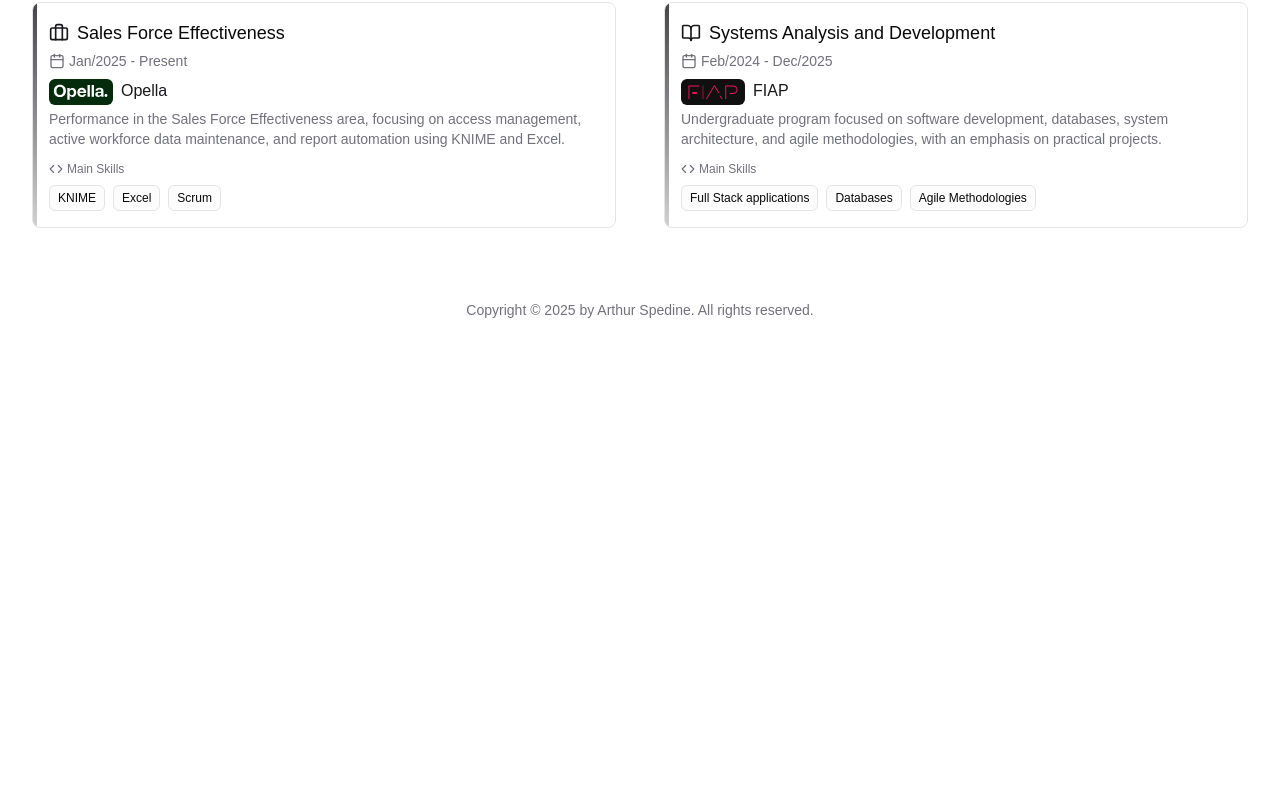
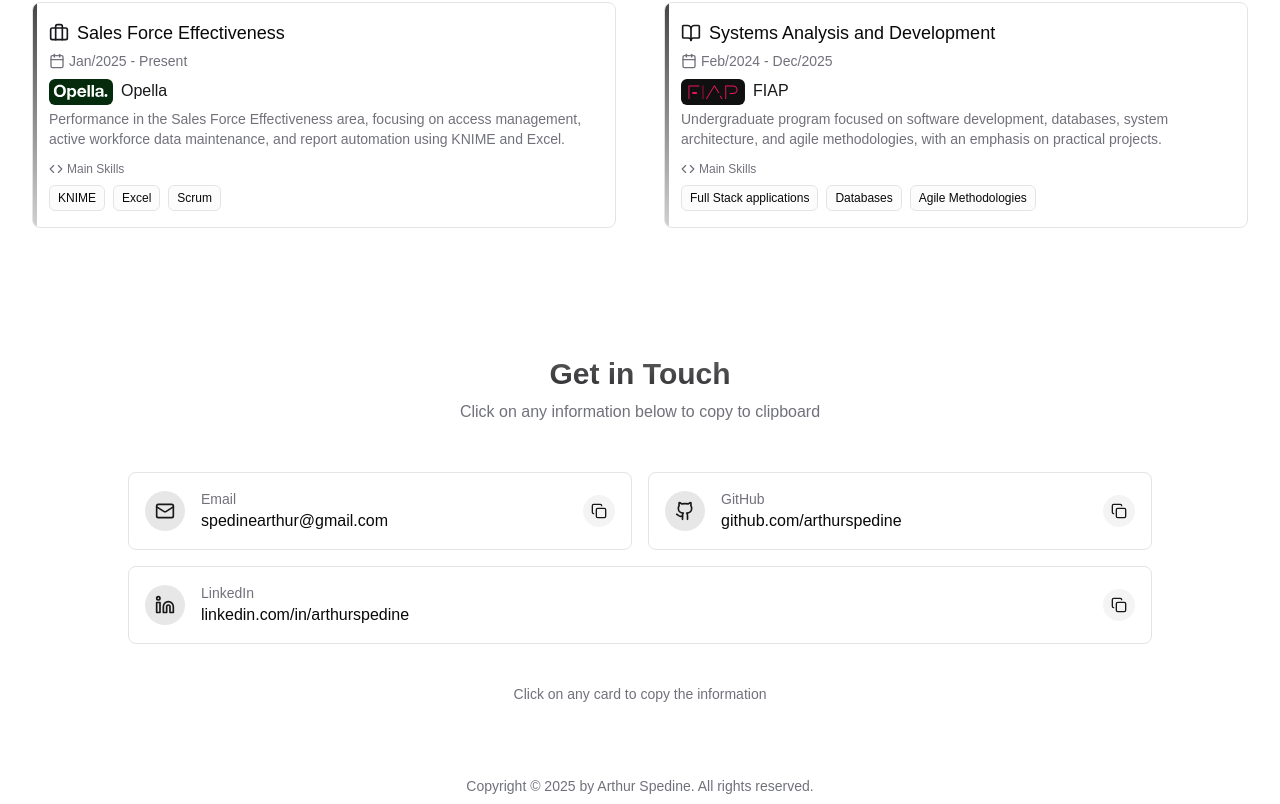
Before and after one commit to arthurspedine/portfolio, a Next.js app: page /en in a window 1280 px wide. Shown: the part 1890-2694 px from the top of the page. Before the commit the page ends 2218 px from the top, so only its background shows below. Built offline with nearby package versions, Linux system fonts and the light colour scheme; a web font is replaced by a local one.

Commit message:
feat: contacts section
TODO: Download resume

```diff
--- /dev/null
+++ b/src/app/[locale]/_components/contact-section.tsx
@@ -0,0 +1,90 @@
+'use client'
+import { ContactCard } from '@/components/contact-card'
+import { Spinner } from '@/components/spinner'
+import { motion } from 'framer-motion'
+import { Github, Linkedin, Mail, User } from 'lucide-react'
+import { useLocale, useTranslations } from 'next-intl'
+import { useEffect, useState } from 'react'
+
+type ContactItemData = {
+  iconName: string
+  label: string
+  value: string
+}
+
+export function ContactSection() {
+  const locale = useLocale()
+  const t = useTranslations('contact')
+  const [contacts, setContacts] = useState<ContactItemData[]>([])
+  const [isLoading, setIsLoading] = useState(true)
+
+  const iconMap: Record<string, React.ReactNode> = {
+    Mail: <Mail className='size-5' />,
+    Github: <Github className='size-5' />,
+    Linkedin: <Linkedin className='size-5' />,
+  }
+
+  useEffect(() => {
+    async function getContactItems() {
+      const response = await fetch(`/api/contacts?locale=${locale}`)
+      if (!response.ok) {
+        throw new Error('Failed to fetch contact data')
+      }
+      const data: ContactItemData[] = await response.json()
+      setContacts(data)
+      setIsLoading(false)
+    }
+
+    getContactItems()
+  }, [locale])
+
+  return (
+    <section
+      className='w-full py-16 px-4 sm:px-6 lg:px-8 transition-all'
+      id='contact'
+    >
+      <motion.div
+        initial={{ opacity: 0, y: 20 }}
+        transition={{ duration: 0.5 }}
+        whileInView={{ opacity: 1, y: 0 }}
+        className='text-center mb-12'
+      >
+        <h2 className='text-3xl font-bold bg-gradient-to-tr from-primary to-primary/60 bg-clip-text text-transparent'>
+          {t('title')}
+        </h2>
+        <p className='text-muted-foreground mt-2'>{t('description')}</p>
+      </motion.div>
+      {isLoading ? (
+        <div className='flex justify-center py-8'>
+          <Spinner />
+        </div>
+      ) : (
+        <div className='max-w-5xl mx-auto grid grid-cols-1 md:grid-cols-2 gap-4'>
+          {contacts.map((contact, index) => {
+            const isLast = index === contacts.length - 1
+            const isOdd = contacts.length % 2 !== 0
+            const shouldSpan = isLast && isOdd
+            return (
+              <ContactCard
+                key={contact.label}
+                icon={iconMap[contact.iconName] || <User className='size-5' />}
+                label={contact.label}
+                value={contact.value}
+                delay={0.1 + index * 0.1}
+                className={shouldSpan ? 'md:col-span-2' : ''}
+              />
+            )
+          })}
+        </div>
+      )}
+      <motion.div
+        initial={{ opacity: 0 }}
+        whileInView={{ opacity: 1 }}
+        transition={{ delay: 0.7, duration: 0.5 }}
+        className='text-center mt-10 text-sm text-muted-foreground'
+      >
+        <p>{t('clickToCopy')}</p>
+      </motion.div>
+    </section>
+  )
+}
--- a/src/app/[locale]/_components/experience-section.tsx
+++ b/src/app/[locale]/_components/experience-section.tsx
@@ -6,6 +6,7 @@ import { useEffect, useState } from 'react'
 import { useLocale, useTranslations } from 'next-intl'
 import type { ExperienceProps } from '@/types'
 import { ExperienceCard } from '@/components/experience-card'
+import { Spinner } from '@/components/spinner'
 
 export function ExperienceSection() {
   const [professionalExperiences, setProfessionalExperiences] = useState<
@@ -15,6 +16,8 @@ export function ExperienceSection() {
   const [academicExperiences, setAcademicExperiences] = useState<
     ExperienceProps[]
   >([])
+
+  const [isLoading, setIsLoading] = useState(true)
 
   const t = useTranslations('experiences')
   const locale = useLocale()
@@ -39,6 +42,7 @@ export function ExperienceSection() {
 
       setProfessionalExperiences(professionalItems)
       setAcademicExperiences(academicItems)
+      setIsLoading(false)
     }
     getExperiences()
   }, [locale])
@@ -59,7 +63,11 @@ export function ExperienceSection() {
         </h2>
         <p className='text-muted-foreground mt-2'>{t('description')}</p>
       </motion.div>
-
+      {isLoading ? (
+        <div className='flex justify-center py-8'>
+          <Spinner />
+        </div>
+      ) : (
         <div className='grid grid-cols-1 lg:grid-cols-2 gap-6 lg:gap-12'>
           {/* Professional Experiences */}
           <div className='space-y-6'>
@@ -123,6 +131,7 @@ export function ExperienceSection() {
             </div>
           </div>
         </div>
+      )}
     </section>
   )
 }
--- a/src/app/[locale]/_components/landing-component.tsx
+++ b/src/app/[locale]/_components/landing-component.tsx
@@ -58,7 +58,7 @@ export function LandingComponent() {
       { type: 'status', text: 'initializing API endpoints...' },
       {
         type: 'output',
-        text: 'Endpoints available: /api/projects, /api/experiences, /api/skills, /api/contact, /api/resume',
+        text: 'Endpoints available: /api/projects, /api/experiences, /api/contacts, /api/resume',
       },
       { type: 'status', text: 'portfolio loaded successfully' },
       { type: 'success', text: 'Portfolio system operational. Welcome!' },
--- a/src/app/[locale]/page.tsx
+++ b/src/app/[locale]/page.tsx
@@ -3,6 +3,7 @@ import { Header } from '@/components/header'
 import { LandingComponent } from './_components/landing-component'
 import { ExperienceSection } from './_components/experience-section'
 import { ProjectsSection } from './_components/projects-section'
+import { ContactSection } from './_components/contact-section'
 
 export default function HomePage() {
   return (
@@ -12,6 +13,7 @@ export default function HomePage() {
         <Header />
         <ProjectsSection />
         <ExperienceSection />
+        <ContactSection />
       </div>
       <Footer />
     </main>
--- /dev/null
+++ b/src/app/api/contacts/route.ts
@@ -0,0 +1,36 @@
+import { type NextRequest, NextResponse } from 'next/server'
+
+export async function GET(request: NextRequest) {
+  const { searchParams } = new URL(request.url)
+  const locale = searchParams.get('locale') || 'en'
+
+  const contacts = [
+    {
+      iconName: 'Mail',
+      label: locale === 'pt' ? 'E-mail' : 'Email',
+      value: 'spedinearthur@gmail.com',
+    },
+    {
+      iconName: 'Github',
+      label: 'GitHub',
+      value: 'github.com/arthurspedine',
+    },
+    {
+      iconName: 'Linkedin',
+      label: 'LinkedIn',
+      value: 'linkedin.com/in/arthurspedine',
+    },
+  ]
+
+  const response = NextResponse.json(contacts)
+  const isDev = process.env.NODE_ENV === 'development'
+  response.headers.set(
+    'Cache-Control',
+    isDev
+      ? 'no-store'
+      : // Cache for 1 hour
+        'public, max-age=3600, stale-while-revalidate=86400'
+  )
+
+  return response
+}
--- /dev/null
+++ b/src/components/contact-card.tsx
@@ -0,0 +1,67 @@
+import { cn } from '@/lib/utils'
+import { motion } from 'framer-motion'
+import { Check, Copy } from 'lucide-react'
+import { useState } from 'react'
+
+type ContactItemProps = {
+  icon: React.ReactNode
+  label: string
+  value: string
+  delay: number
+  className?: string
+}
+
+export function ContactCard({
+  icon,
+  label,
+  value,
+  delay,
+  className,
+}: ContactItemProps) {
+  const [copied, setCopied] = useState(false)
+
+  const handleCopy = () => {
+    navigator.clipboard.writeText(value)
+    setCopied(true)
+    setTimeout(() => setCopied(false), 2000)
+  }
+
+  return (
+    <motion.div
+      initial={{ opacity: 0, y: 10 }}
+      whileInView={{ opacity: 1, y: 0 }}
+      transition={{ delay, duration: 0.4 }}
+      className={cn(
+        'flex flex-col sm:flex-row sm:items-center gap-2 sm:gap-4 p-4 bg-card border border-border rounded-lg hover:shadow-md hover:shadow-primary/10 transition-all hover:cursor-pointer',
+        className
+      )}
+      onClick={handleCopy}
+    >
+      <div className='flex items-center justify-between w-full sm:w-fit'>
+        <div className='flex-shrink-0 size-8 sm:size-10 flex items-center justify-center bg-primary/10 text-primary rounded-full'>
+          {icon}
+        </div>
+        <button
+          type='button'
+          className='flex sm:hidden flex-shrink-0 size-8 items-center justify-center bg-secondary rounded-full text-secondary-foreground hover:bg-secondary/80 hover:cursor-pointer transition-colors'
+          aria-label={copied ? 'Copied' : 'Copy to clipboard'}
+        >
+          {copied ? <Check className='size-4' /> : <Copy className='size-4' />}
+        </button>
+      </div>
+      <div className='flex-1'>
+        <p className='text-sm text-muted-foreground'>{label}</p>
+        <p className='font-medium text-sm md:text-base break-words whitespace-normal'>
+          {value}
+        </p>
+      </div>
+      <button
+        type='button'
+        className='hidden sm:flex flex-shrink-0 size-6 sm:size-8 items-center justify-center bg-secondary rounded-full text-secondary-foreground hover:bg-secondary/80 hover:cursor-pointer transition-colors'
+        aria-label={copied ? 'Copied' : 'Copy to clipboard'}
+      >
+        {copied ? <Check className='size-4' /> : <Copy className='size-4' />}
+      </button>
+    </motion.div>
+  )
+}
--- a/src/components/profile-info-button.tsx
+++ b/src/components/profile-info-button.tsx
@@ -3,6 +3,7 @@ import { motion } from 'framer-motion'
 import { Button } from './ui/button'
 import { useTranslations } from 'next-intl'
 import { cn } from '@/lib/utils'
+import Link from 'next/link'
 
 export function ProfileInfoButton({ className }: { className?: string }) {
   const t = useTranslations('landingPage')
@@ -13,7 +14,9 @@ export function ProfileInfoButton({ className }: { className?: string }) {
       transition={{ delay: 1.2, duration: 0.8 }}
       className={cn('flex flex-col items-center gap-4', className)}
     >
-      <Button className='w-40'>{t('contactBtn')}</Button>
+      <Button className='w-40' asChild>
+        <Link href={'#contact'}>{t('contactBtn')}</Link>
+      </Button>
       <Button className='w-40' variant={'secondary'}>
         {t('resumeBtn')}
       </Button>
--- a/src/messages/en.json
+++ b/src/messages/en.json
@@ -72,6 +72,11 @@
       }
     }
   },
+  "contact": {
+    "title": "Get in Touch",
+    "description": "Click on any information below to copy to clipboard",
+    "clickToCopy": "Click on any card to copy the information"
+  },
   "footer": {
     "rights": "Copyright © 2025 by Arthur Spedine. All rights reserved."
   }
--- a/src/messages/pt.json
+++ b/src/messages/pt.json
@@ -72,6 +72,11 @@
       }
     }
   },
+  "contact": {
+    "title": "Entre em Contato",
+    "description": "Clique em qualquer informação abaixo para copiar para a área de transferência",
+    "clickToCopy": "Clique em qualquer cartão para copiar a informação"
+  },
   "footer": {
     "rights": "Copyright © 2025 by Arthur Spedine. Todos os direitos reservados."
   }
```
Lines whose indentation alone changed are shown as unchanged.
